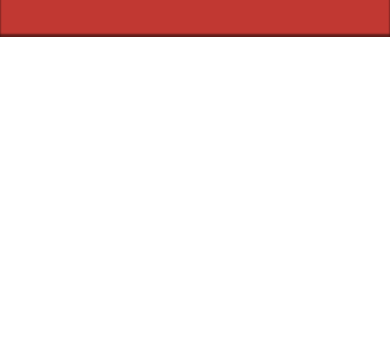
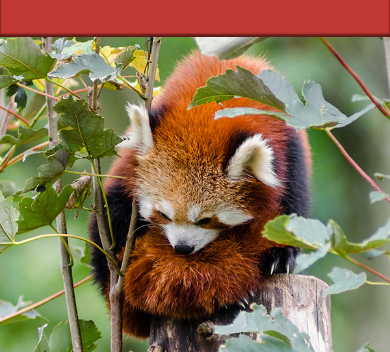
Before and after one commit to Yu-Wohllk/jwohllk.github.io, a plain HTML site: page index.html in a window 390 px wide. Shown: the part 1125-1477 px from the top of the page. Before the commit the page ends 1162 px from the top, so only its background shows below. Drawn offline with nearby package versions, Linux system fonts and the light colour scheme.

Commit message:
Cambios responsive images

```diff
--- a/index.html
+++ b/index.html
@@ -141,6 +141,7 @@
 
       <div class="red-panda">
         <!-- insert picture element -->
+        <img srcset="redpandapotrait600.jpg 600w, redpanda1200.jpg 1200w" src="redpanda1200.jpg" alt="Un lindo panda rojo en un arbol">
       </div>
 
     </main>
```
